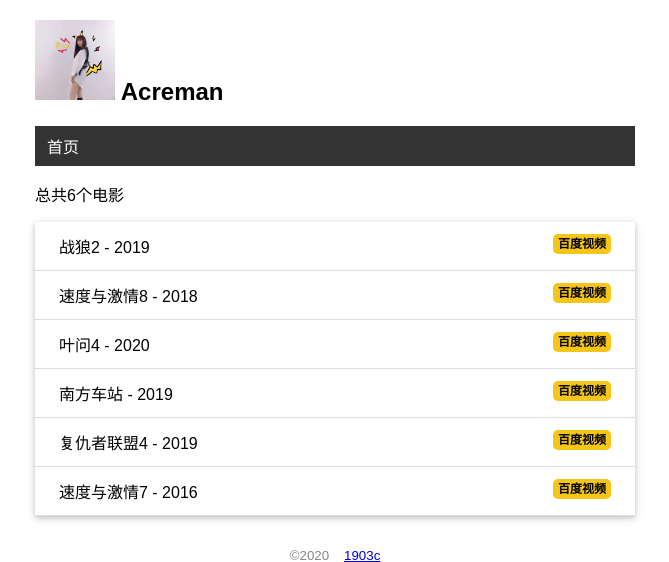
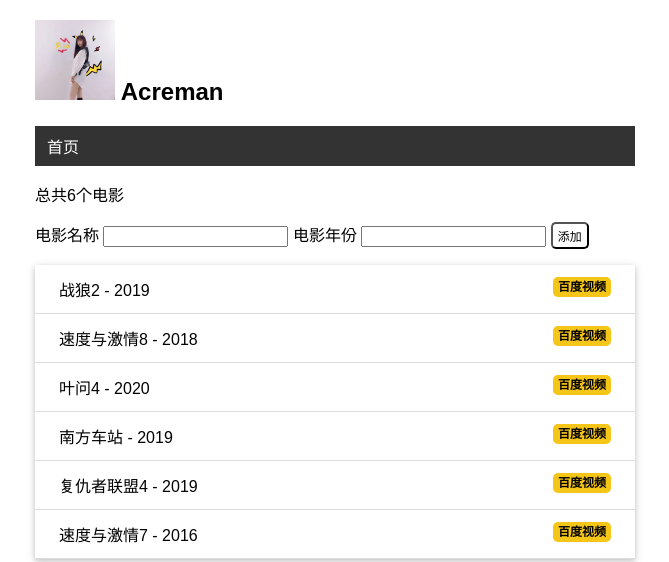
Before and after one commit to Acreman1/flaskweb, a Flask app: page / in a window 1280 px wide. Shown: the top 562 px of the page, without its empty margins (305-974 px from the left). Run offline with Flask 2, Linux system fonts and the light colour scheme; data comes from the database, SQL or seed files in the repository; both versions use the stored data as it was after the commit.

Commit message:
添加电影form表单和flash的设置

```diff
--- a/one/watchlist/app.py
+++ b/one/watchlist/app.py
@@ -1,6 +1,6 @@
 import os,sys
 
-from flask import Flask,url_for,render_template
+from flask import Flask,url_for,render_template,flash,redirect,request
 from flask_sqlalchemy import SQLAlchemy
 import click
 
@@ -13,6 +13,7 @@ app = Flask(__name__)
 
 app.config['SQLALCHEMY_DATABASE_URI'] = prefix + os.path.join(app.root_path,'data.db')
 app.config['SQLALCHEMY_TRACK_MODIFICATIONS'] = False
+app.config['SECRET_KEY'] = '1903_dev'
 
 db = SQLAlchemy(app)
 
@@ -27,8 +28,20 @@ class Movie(db.Model):
     year = db.Column(db.String(4))
 
 # views 视图函数
-@app.route('/')
+@app.route('/',methods=['GET','POST'])
 def index():
+    if request.method == 'POST':
+        title = request.form.get('title')
+        year = request.form.get('year')
+        if not title or not year or len(year)>4 or len(title)>60:
+            flash("输入错误")
+            return redirect(url_for('index'))
+        movie = Movie(title=title,year=year)
+        db.session.add(movie)
+        db.session.commit()
+        flash('插入成功')
+        return redirect(url_for('index'))
+
     movies = Movie.query.all()
     return render_template("index.html",movies=movies)
 
--- a/one/watchlist/static/css/style.css
+++ b/one/watchlist/static/css/style.css
@@ -69,3 +69,32 @@ nav li a:hover{
     border-radius: 5px;
     padding: 3px 5px;
 }
+
+.btn{
+    font-size: 12px;
+    padding: 3px 5px;
+    text-decoration: none;
+    cursor: pointer;
+    background-color: white;
+    color: black;
+    border: 1px soild #555555;
+    border-radius: 5px;
+}
+
+.btn:hover{
+    text-decoration: none;
+    background-color: black;
+    color: white;
+
+}
+
+.alert{
+    position: relative;
+    padding: 10px;
+    margin: 10px 0;
+    border: 1px soild transparent;
+    color: #004085;
+    background-color: #cce5ff;
+    border-color: #b8daff;
+    border-radius: 5px;
+}
--- a/one/watchlist/templates/base.html
+++ b/one/watchlist/templates/base.html
@@ -13,6 +13,12 @@
         <img src="{{ url_for('static',filename='images/tt.jpg') }}" alt="头像" class="avatar">
         {{ user.name }}
     </h2>
+    <!-- flash消息 -->
+    {% for i in get_flashed_messages() %}
+        <div class='alert'>
+            {{ i }}
+        </div>
+    {% endfor %}
     <nav>
         <ul>
             <li>
--- a/one/watchlist/templates/index.html
+++ b/one/watchlist/templates/index.html
@@ -2,6 +2,12 @@
 
 {% block content %}
 <p>总共{{ movies|length }}个电影</p>
+<!-- 添加电影的表单 -->
+<form action="" method="POST">
+    电影名称 <input type="text" name="title" required autocomplete="off">
+    电影年份 <input type="text" name="year" required autocomplete="off">
+    <input class='btn' type="submit" value="添加">
+</form>
 <ul class="movie-list">
     {% for i in movies %}
     <li>
```
Also changed, not shown: one/watchlist/data.db.
